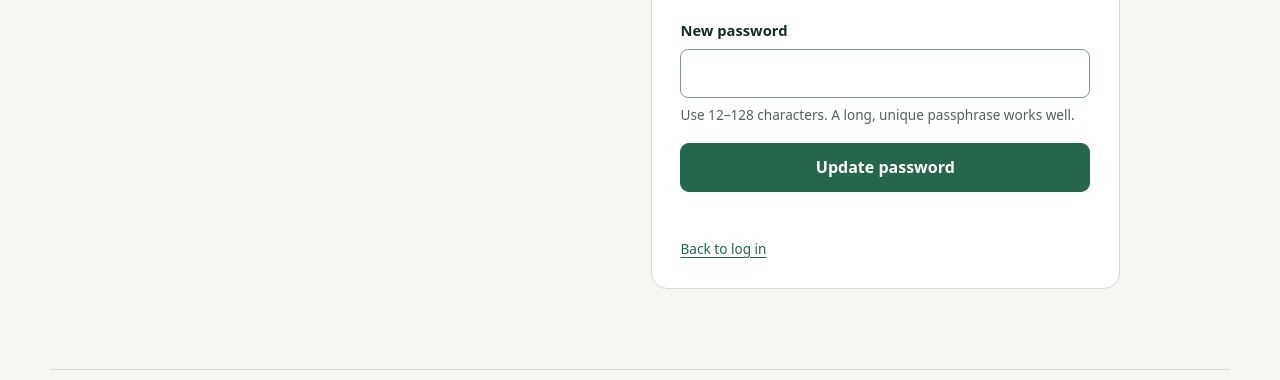
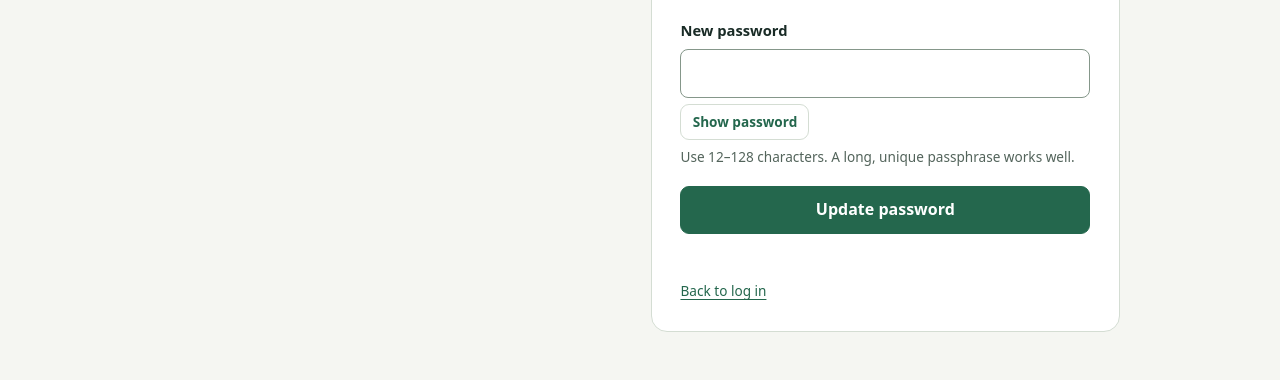
Before and after one commit to deepak050805/Macromate-AI, a Flask app: page /reset-password in a window 1280 px wide. Shown: the part 717-1097 px from the top of the page. Run offline with Flask 3, Linux system fonts and the light colour scheme; parts of the project's set-up code (start-up, migrations or seed data) failed here and were passed over.

Commit message:
feat(auth-ui): add accessible password visibility controls

```diff
--- a/app/static/css/app.css
+++ b/app/static/css/app.css
@@ -273,6 +273,12 @@ p {
 .field {
   margin-bottom: 1.1rem;
 }
+.password-toggle {
+  margin-top: 0.4rem;
+  min-height: 36px;
+  padding: 0.25rem 0.7rem;
+  font-size: 0.85rem;
+}
 label {
   display: block;
   font-weight: 650;
--- a/app/static/js/auth.js
+++ b/app/static/js/auth.js
@@ -1,4 +1,19 @@
 import { api, busy, captureFocus, status } from "./common.js";
+
+for (const button of document.querySelectorAll("[data-password-toggle]")) {
+  const input = document.getElementById(button.dataset.passwordToggle);
+  if (!input) continue;
+  const label = input.labels?.[0]?.textContent.trim().toLowerCase() || "password";
+  button.hidden = false;
+  button.setAttribute("aria-label", `Show ${label}`);
+  button.addEventListener("click", () => {
+    const revealed = input.type === "password";
+    input.type = revealed ? "text" : "password";
+    button.textContent = revealed ? "Hide password" : "Show password";
+    button.setAttribute("aria-pressed", String(revealed));
+    button.setAttribute("aria-label", `${revealed ? "Hide" : "Show"} ${label}`);
+  });
+}
 
 function rememberEmail(email) {
   try {
--- a/app/templates/components/forms.html
+++ b/app/templates/components/forms.html
@@ -2,7 +2,7 @@
 <div class="field"><label for="{{ id }}">Email address</label><input id="{{ id }}" name="email" type="email" autocomplete="email" maxlength="254" required></div>
 {% endmacro %}
 {% macro password(id='password', new=false) %}
-<div class="field"><label for="{{ id }}">{% if new %}New password{% else %}Password{% endif %}</label><input id="{{ id }}" name="password" type="password" autocomplete="{{ 'new-password' if new else 'current-password' }}" {% if new %}minlength="12" aria-describedby="{{ id }}-help"{% endif %} maxlength="128" required>{% if new %}<p id="{{ id }}-help" class="hint">Use 12–128 characters. A long, unique passphrase works well.</p>{% endif %}</div>
+<div class="field"><label for="{{ id }}">{% if new %}New password{% else %}Password{% endif %}</label><input id="{{ id }}" name="password" type="password" autocomplete="{{ 'new-password' if new else 'current-password' }}" {% if new %}minlength="12" aria-describedby="{{ id }}-help"{% endif %} maxlength="128" required><button type="button" class="secondary password-toggle" data-password-toggle="{{ id }}" aria-controls="{{ id }}" aria-pressed="false" hidden>Show password</button>{% if new %}<p id="{{ id }}-help" class="hint">Use 12–128 characters. A long, unique passphrase works well.</p>{% endif %}</div>
 {% endmacro %}
 {% macro code(id='otp') %}
 <div class="field"><label for="{{ id }}">Six-digit verification code</label><input id="{{ id }}" name="otp" type="text" inputmode="numeric" pattern="[0-9]{6}" minlength="6" maxlength="6" autocomplete="one-time-code" aria-describedby="{{ id }}-help" required><p id="{{ id }}-help" class="hint">Codes expire after {{ config.OTP_EXPIRY_SECONDS }} seconds. Requesting a new code replaces the previous one.</p></div>
```
Also changed, not shown: tests/browser/password-visibility.spec.mjs (added, +26 -0 lines).
